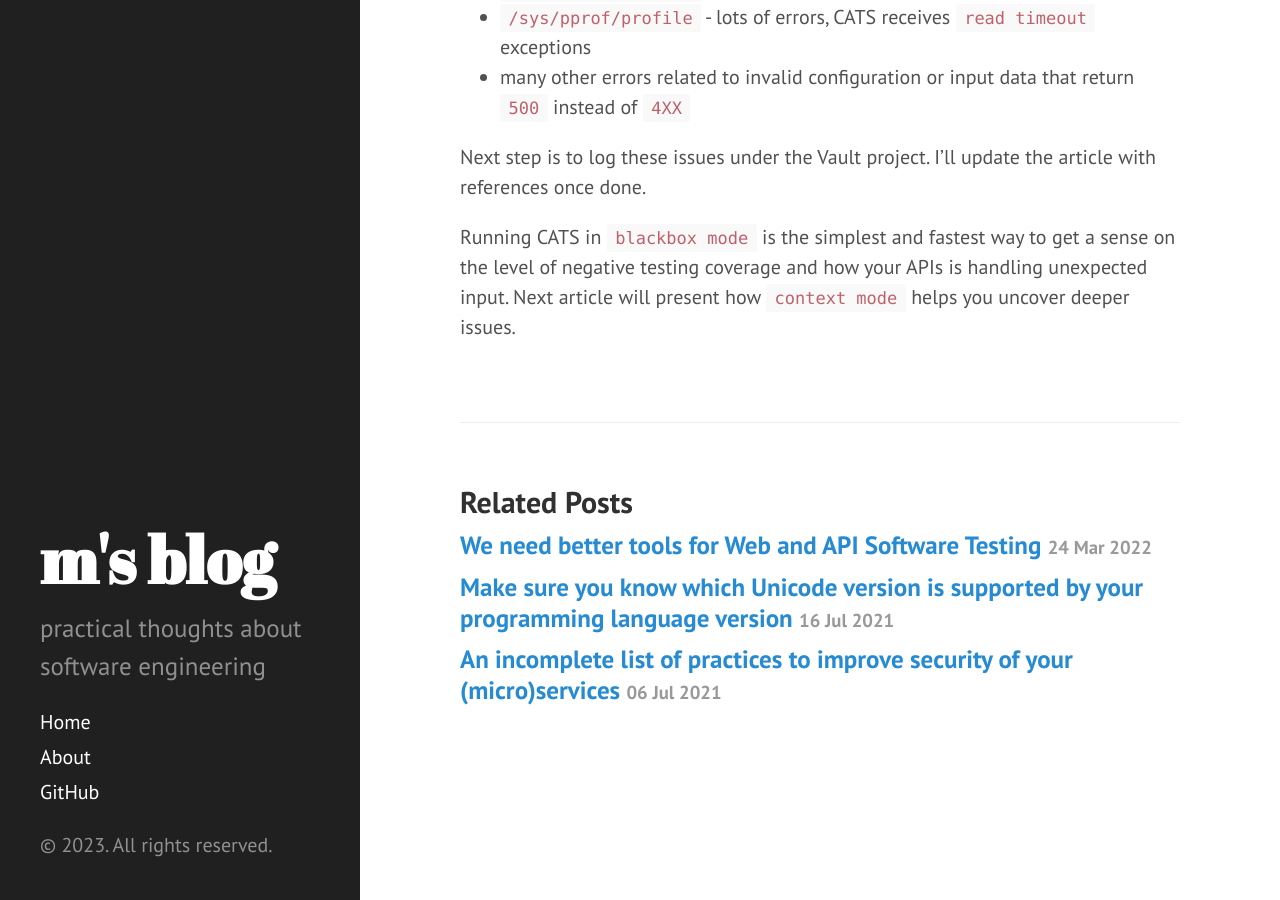
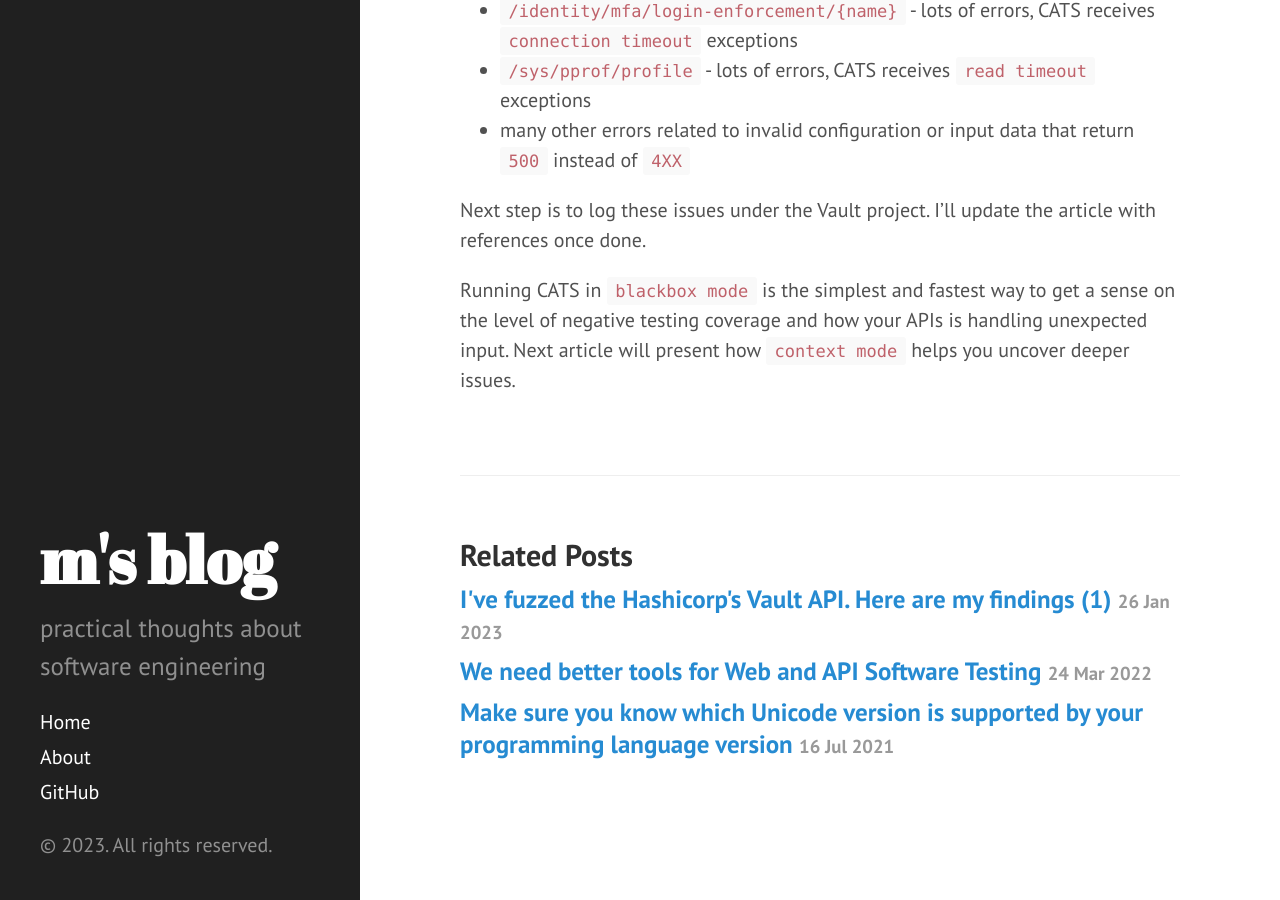
Before and after one commit to ludovicianul/ludovicianul.github.io, a Jekyll site: the page built from _posts/2022-11-15-negative-testing-fast.md, in a window 1280 px wide and 900 px high, scrolled down 2353 px. Built offline with Jekyll 4.4.1, drawn with Linux system fonts in a browser that asks for light colours; comment, search, counter and statistics services are not loaded; part of the change alters nothing that is shown.

Commit message:
Add new article about Vault API fuzzing part 1

````diff
--- a/_posts/2022-11-15-negative-testing-fast.md
+++ b/_posts/2022-11-15-negative-testing-fast.md
@@ -51,7 +51,7 @@ cats --contract=api.json --server=http://localhost:8200/v1 -H "X-Vault-Token=$to
 
 ![cats](https://github.com/ludovicianul/ludovicianul.github.io/raw/master/images/vault-r.png)
 
-At the end we get: `26 429` tests in almost `11 minutes`, out of which:
+At the end we get: `26 529` tests in almost `11 minutes`, out of which:
 - `26 364` are success (blackbox mode)
 - `165` are potential problems (i.e. response from the server was `500`)
 
--- /dev/null
+++ b/_posts/2023-01-26-vault-api-fuzz-part1.md
@@ -0,0 +1,273 @@
+---
+layout: post
+title: I've fuzzed the Hashicorp's Vault API. Here are my findings (1)
+---
+
+# Setup
+
+I'll be using [CATS](https://github.com/Endava/cats) to do API fuzzing. You can get a 1 minute intro to CATS here: [Get Started in 1 minute tutorial](https://endava.github.io/cats/docs/intro/).
+The fuzzing will have 2 parts:
+- part 1 (this article) is doing a blackbox fuzzing i.e. provide just access token without additional context
+- part 2 (future article) will do more context-driven fuzzing i.e. I'll do some data setup before and do the fuzzing with additional context
+
+[Vault](https://github.com/hashicorp/vault) is freshly installed and I don't have any setup or context for it.
+
+I have [CATS installed](https://endava.github.io/cats/docs/intro/):
+
+![cats](https://github.com/ludovicianul/ludovicianul.github.io/raw/master/images/cats-v.png)
+
+I have [Vault installed](https://developer.hashicorp.com/vault/tutorials/getting-started/getting-started-install):
+
+![cats](https://github.com/ludovicianul/ludovicianul.github.io/raw/master/images/vault-v.png)
+
+I have the [Vault OpenAPI file](https://developer.hashicorp.com/vault/api-docs/system/internal-specs-openapi) saved as `api.json`.
+
+Let's start Vault in dev mode:
+
+```shell
+vault server -dev
+```
+
+![cats](https://github.com/ludovicianul/ludovicianul.github.io/raw/master/images/vault-dev.png)
+
+Export the Root Token as an environment variable:
+
+```shell
+export token=hvs.9eagj2vkhh7VXm40oUux5Dxw
+```
+
+According to the [Get Started in 1 minute tutorial](https://endava.github.io/cats/docs/intro/), we are now ready to run CATS.
+
+# Run
+
+Run CATS in blackbox mode:
+
+```shell
+cats --contract=api.json --server=http://localhost:8200/v1 -H "X-Vault-Token=$token" -b
+```
+
+After 11 minutes we get the following results:
+
+- 26314 successful tests (success in blackbox mode means not `500`)
+- 165 errors (i.e. `500`)
+
+![cats](https://github.com/ludovicianul/ludovicianul.github.io/raw/master/images/vault-r2.png)
+
+# Findings
+## Read timeouts
+Many requests done on `/sys/pprof/profile` result in read timeout. It's not clear what happens, as there is nothing present in the logs.
+To reproduce this, I can take any of these tests and do a replay: `cats replay Test31142`.
+
+## Socket hangups resulting in connection failures
+Multiple requests are causing connection failures:
+
+- a `POST` on `/sys/leases/lookup` with
+```json
+{
+  "lease_id": null
+}
+```
+
+- a `POST` on `/sys/leases/` with
+```json
+{
+  "url_lease_id": "mY77mev5F2AZ7Mbd",
+  "increment": 2,
+  "lease_id": null
+}
+```
+
+- a `POST` on `/sys/leases/revoke` with
+```json
+{
+  "url_lease_id": "uo6etjzzBKOsuN",
+  "sync": true,
+  "lease_id": null
+}
+```
+
+The logs show the following:
+
+```shell
+ [INFO]  http: panic serving 127.0.0.1:57259: interface conversion: interface {} is nil, not string
+goroutine 54353 [running]:
+net/http.(*conn).serve.func1()
+        /opt/hostedtoolcache/go/1.19.3/x64/src/net/http/server.go:1850 +0xbf
+panic({0x595efa0, 0xc0019c49f0})
+...
+```
+
+Same connection failure, but with a different cause, by doing a `DELETE` on `/identity/mfa/login-enforcement/2haK9t2O`. This is the log:
+
+```shell
+[INFO]  http: panic serving 127.0.0.1:57352: runtime error: invalid memory address or nil pointer dereference
+goroutine 54900 [running]:
+net/http.(*conn).serve.func1()
+        /opt/hostedtoolcache/go/1.19.3/x64/src/net/http/server.go:1850 +0xbf
+panic({0x58dcca0, 0xa521930})
+        /opt/hostedtoolcache/go/1.19.3/x64/src/runtime/panic.go:890 +0x262
+...
+```
+
+## Some confusing errors and behaviour
+
+### Example 1
+
+The `/identity/group/name/{name}` endpoint has some strange and inconsistent behaviour with confusing errors:
+
+- I get `204` on a `DELETE` even though the `name` does not exist. I would expect a `404` here.
+- When I do a `POST` with a full payload, like:
+```json
+{
+  "member_group_ids": [
+    "yEBjQD3UJvZn5ySGXTT",
+    "yEBjQD3UJvZn5ySGXTT"
+  ],
+  "metadata": {
+    "key": "value",
+    "anotherKey": "anotherValue"
+  },
+  "policies": [
+    "OOOOOOOOOOO",
+    "OOOOOOOOOOO"
+  ],
+  "id": "071",
+  "type": "y6R7Vt9",
+  "member_entity_ids": [
+    "8kGuW9WE2ww4xI8X9bRn",
+    "8kGuW9WE2ww4xI8X9bRn"
+  ]
+}
+```
+
+I get a `400`:
+```json
+{
+    "errors": [
+      "group type cannot be changed"
+    ]
+  }
+```
+
+But again, the group doesn't exist. I would expect a `404`. And if the `type` cannot be changed, why I'm able to send it in the request?
+
+And it gets weirder. When the `type` is removed by the `RemoveFieldsFuzzer`, I get a `500` error:
+```json
+{
+    "errors": [
+      "1 error occurred:\n\t* invalid entity ID \"8kGuW9WE2ww4xI8X9bRn\"\n\n"
+    ]
+  }
+```
+
+### Example 2
+If I do a `POST` on `/sys/capabilities` with:
+
+```json
+{
+  "path": [
+    "DnsnmZ",
+    "DnsnmZ"
+  ],
+  "paths": [
+    "nxKLCAgp",
+    "nxKLCAgp"
+  ],
+  "token": ""
+}
+```
+
+I get a `500` with:
+
+```json
+{
+    "errors": [
+      "1 error occurred:\n\t* no token found\n\n"
+    ]
+}
+```
+
+But if send a value within the `token` field:
+
+```json
+{
+  "path": [
+    "DnsnmZ",
+    "DnsnmZ"
+  ],
+  "paths": [
+    "nxKLCAgp",
+    "nxKLCAgp"
+  ],
+  "token": "ZUXO3Mk"
+}
+```
+
+I get a `400`:
+```json
+{
+    "errors": [
+      "1 error occurred:\n\t* invalid token\n\n"
+    ]
+}
+```
+
+## Unexpected HTTP response codes
+Multiple endpoints will return `500` instead of `4xx` (which seems more suitable for those cases).
+`500` should usually be reserved for unexpected behaviour during server side processing, rather than predictable business errors.
+
+For example, a `POST` on `/sys/config/cors` with
+```json
+{
+  "allowed_headers": [
+    "AaiFkW79i80SuaXTFT0",
+    "AaiFkW79i80SuaXTFT0"
+  ],
+  "enable": true
+}
+```
+
+Will return a `500`:
+```json
+{
+    "errors": [
+      "1 error occurred:\n\t* at least one origin or the wildcard must be provided\n\n"
+    ]
+}
+```
+For which is clearly a validation issue.
+
+A `GET` on `/internal/counters/activity/export` will return a `500`:
+```json
+{
+    "errors": [
+      "1 error occurred:\n\t* no data to export in provided time range\n\n"
+    ]
+  }
+```
+
+Bypassing authentication for a `GET` on `/sys/internal/ui/namespaces` will result in a `500` rather than a `403`:
+```json
+{
+    "errors": [
+      "client token empty"
+    ]
+}
+```
+
+A `GET` on `/sys/policies/password/FZhyI/..%20;/` will result in a `500`:
+```json
+{
+    "errors": [
+      "1 error occurred:\n\t* failed to retrieve password policy\n\n"
+    ]
+}
+```
+
+There are also a bunch of `500` cause by namespace not being found. Some examples: `cats replay Test37474`, `cats replay Test442`.
+
+Most important issues are raised on GitHub:
+- https://github.com/hashicorp/vault/issues/18849
+- https://github.com/hashicorp/vault/issues/18850
+- https://github.com/hashicorp/vault/issues/18851
+- https://github.com/hashicorp/vault/issues/18852
````
Also changed, not shown: images/cats-v.png, images/vault-r2.png (added), images/vault-v.png.
